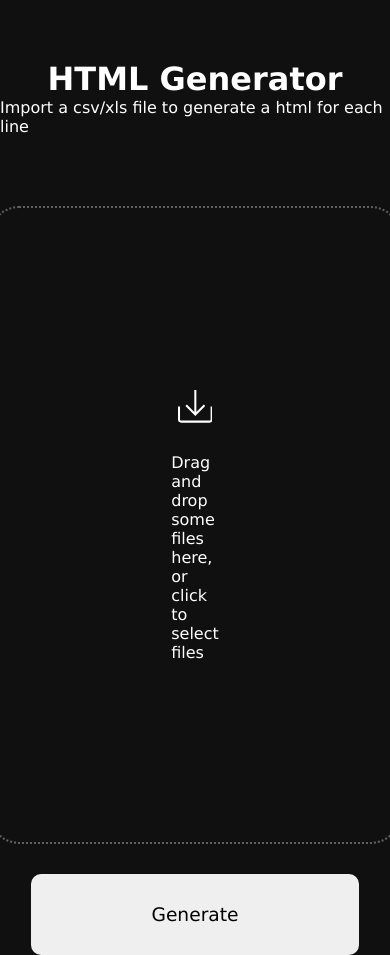
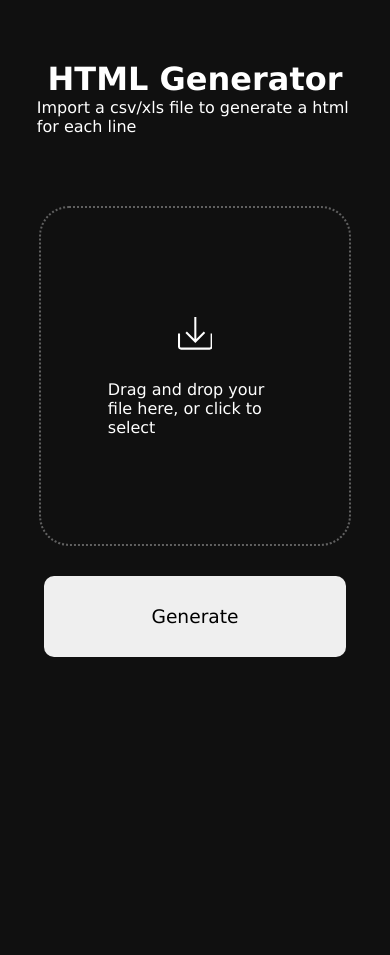
Before and after one commit to GustavoSMelo/HTMLGenerator, a Next.js app: page / in a window 390 px wide. After the commit the page ends 844 px from the top, so only its background shows below. Built offline with nearby package versions, Linux system fonts and the light colour scheme.

Commit message:
add responsiveness

```diff
--- a/src/app/page.tsx
+++ b/src/app/page.tsx
@@ -43,7 +43,7 @@
             setFile(acceptedFiles[0]);
         }
 
-        setInterval(() => setIsPopup(false), 3000)
+        setInterval(() => setIsPopup(false), 4000);
     }, [acceptedFiles]);
 
     const handleFile = () => {
@@ -80,7 +80,7 @@
                                     accept="text/csv,application/vnd.ms-excel,application/vnd.openxmlformats-officedocument.spreadsheetml.sheet"
                                 />
                                 <TfiImport className='importIcon' />
-                                <p>Drag and drop some files here, or click to select files</p>
+                                <p>Drag and drop your file here, or click to select</p>
 
                                 {file && (
                                     <p className="fileInformation">
--- a/src/app/styles/global.style.tsx
+++ b/src/app/styles/global.style.tsx
@@ -14,6 +14,7 @@
 
     body, html {
         background-color: #101010;
+        overflow-x: hidden;
     }
 `;
 
--- a/src/app/styles/page.style.tsx
+++ b/src/app/styles/page.style.tsx
@@ -28,6 +28,17 @@
         color: #fff;
         transition: .4s;
     }
+
+    @media screen and (max-width: 400px) {
+        p {
+            margin: 0 2.3rem;
+        }
+
+        button {
+            max-width: 80%;
+            padding: 30px 27.5% !important;
+        }
+    }
 `;
 
 export const Dropbox = styled.div`
@@ -54,4 +65,13 @@
         margin-left: 10px;
         text-decoration: dotted #2AE310;
     }
+
+    @media screen and (max-width: 768px) {
+        max-width: 80%;
+        padding: 27.5%;
+    }
+
+    @media screen and (max-width: 400px) {
+        padding: 27.5% 30px;
+    }
 `;
```
